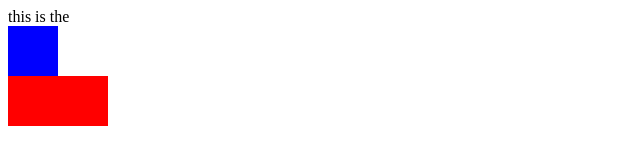
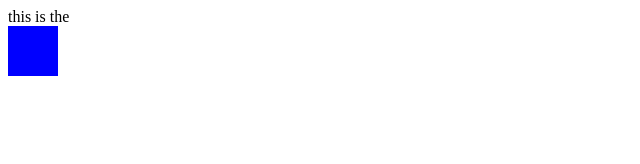
Before and after one commit to mohammadali04/example-git, a plain HTML site: page index.html in a window 1280 px wide. Shown: the whole page, without its empty margins (0-640 px from the left). Drawn offline with Linux system fonts and the light colour scheme.

Commit message:
remove red div

```diff
--- a/index.html
+++ b/index.html
@@ -9,6 +9,6 @@
 <body>
     <h>this is the</h>
     <div style="background:blue;width:50px;height:50px"></div>
-    <div style="background:red;width:100px;height:50px"></div>
+
 </body>
 </html>
```
